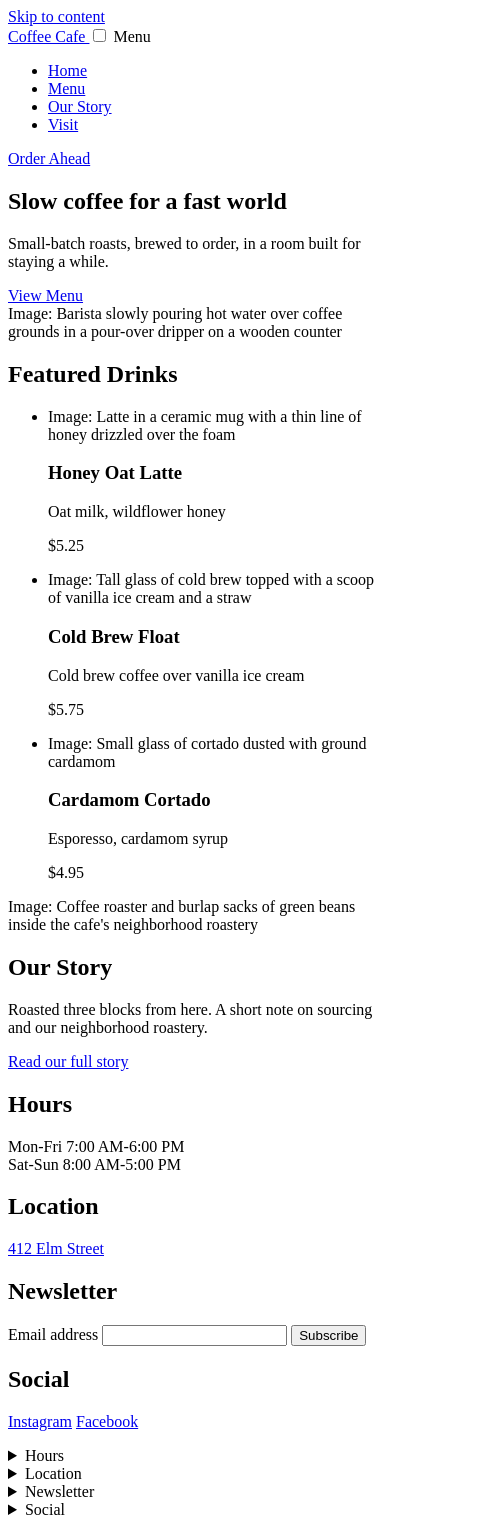
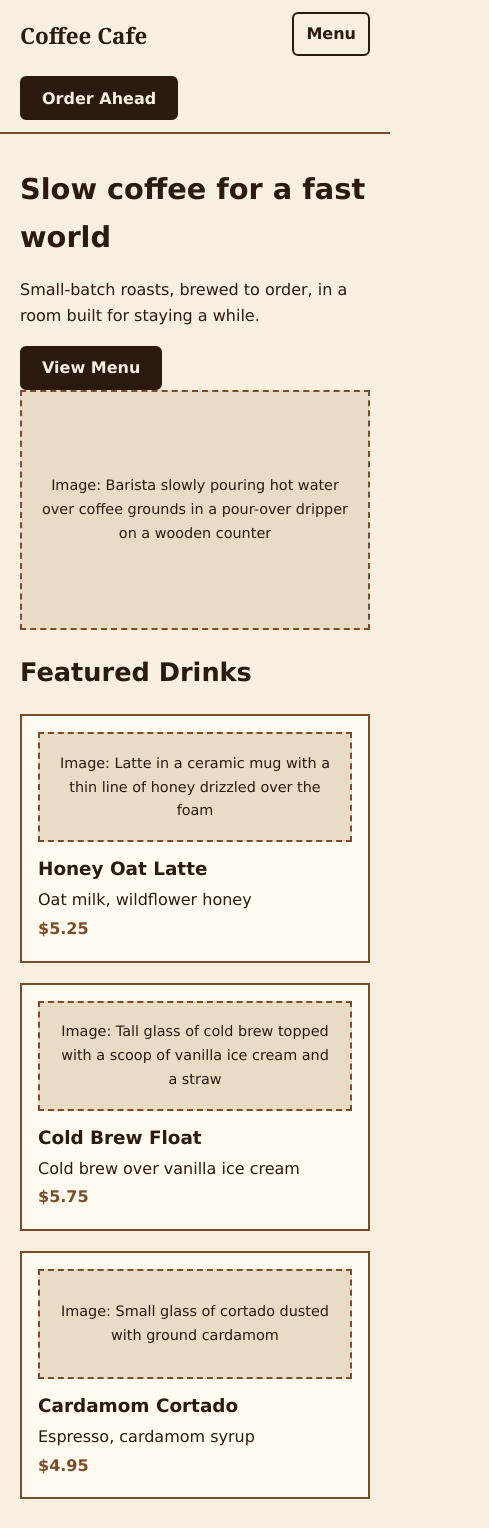
Before and after one commit to acole16UWG/Coffee-Cafe, a plain HTML site: page index.html in a window 390 px wide. Shown: the top 1528 px of the page, 489 px wide, since content can reach past the window. Drawn offline with Linux system fonts and the light colour scheme.

Commit message:
Styling and Cleaning + Added CSS altered code within all html files in order to clean and ensure more stylistic coding practices.

```diff
--- a/index.html
+++ b/index.html
@@ -4,7 +4,7 @@
 <head>
     <meta charset="utf-8" />
     <meta name="viewport" content="width=device-width, initial-scale=1" />
-    <title>Home | Coffee Cafe</title>
+    <title>Home | Coffee Cafe Test Website</title>
     <meta name="description" content="Slow coffee for a fast world. Small-batch roasts, brewed to order." />
     <link rel="stylesheet" href="styles.css" />
 </head>
@@ -34,23 +34,23 @@
         </div>
     </header>
 
-    <main id="main" tabindex="1">
+    <main id="main" tabindex="-1">
         <div class="wrap">
-            <!--PHOTOS: each <div class="photo"> marks where an image goes. Its text is the alt text.
-                To add a photo, replace the div with <img src="..." alt="(that text)" width height>. -->
+            <!-- PHOTOS: each <div class="photo"> marks where an image goes. Its text is the alt text.
+             To add a photo, replace the div with <img src="..." alt="(that text)" width height>. -->
 
             <section class="hero" aria-labelledby="hero-heading">
                 <div>
                     <h1 id="hero-heading">Slow coffee for a fast world</h1>
                     <p>Small-batch roasts, brewed to order, in a room built for staying a while.</p>
-                    <a class="photo" href="menu.html">View Menu</a>
+                    <a class="btn" href="menu.html">View Menu</a>
                 </div>
                 <div class="photo">Image: Barista slowly pouring hot water over coffee grounds in a pour-over dripper on
                     a
                     wooden counter</div>
             </section>
 
-            <section aria-labelledby="feature-heading">
+            <section aria-labelledby="featured-heading">
                 <h2 id="featured-heading">Featured Drinks</h2>
                 <ul class="cards">
                     <li>
@@ -71,7 +71,7 @@
                             </div>
                             <div>
                                 <h3>Cold Brew Float</h3>
-                                <p>Cold brew coffee over vanilla ice cream</p>
+                                <p>Cold brew over vanilla ice cream</p>
                                 <p class="price">$5.75</p>
                             </div>
                         </article>
@@ -81,7 +81,7 @@
                             <div class="photo">Image: Small glass of cortado dusted with ground cardamom</div>
                             <div>
                                 <h3>Cardamom Cortado</h3>
-                                <p>Esporesso, cardamom syrup</p>
+                                <p>Espresso, cardamom syrup</p>
                                 <p class="price">$4.95</p>
                             </div>
                         </article>
@@ -107,7 +107,7 @@
             <div class="grid footer-desktop">
                 <section>
                     <h2>Hours</h2>
-                    <p>Mon-Fri 7:00 AM-6:00 PM<br />Sat-Sun 8:00 AM-5:00 PM</p>
+                    <p>Mon-Fri 7:00-18:00<br />Sat-Sun 8:00-17:00</p>
                 </section>
 
                 <section>
@@ -119,7 +119,7 @@
                     <h2>Newsletter</h2>
                     <form action="#">
                         <label for="newsletter-desktop">Email address</label>
-                        <input id="newsletter-desktop" type="email" autocomplete="email" required />
+                        <input id="newsletter-desktop" name="email" type="email" autocomplete="email" required />
                         <button class="btn accent" type="submit">Subscribe</button>
                     </form>
                 </section>
@@ -136,7 +136,7 @@
             <div class="footer-mobile">
                 <details>
                     <summary>Hours</summary>
-                    <p>Mon-Fri 7:00 AM-6:00 PM<br />Sat-Sun 8:00 AM-5:00 PM</p>
+                    <p>Mon-Fri 7:00-18:00<br />Sat-Sun 8:00-17:00</p>
                 </details>
 
                 <details>
--- a/our-story.html
+++ b/our-story.html
@@ -5,8 +5,8 @@
     <meta charset="utf-8" />
     <meta name="viewport" content="width=device-width, initial-scale=1" />
     <title>Our Story | Coffee Cafe</title>
-    <meta nam="description" content="How Coffee Cafe roasts, brews and belongs to the neighborhood." />
-    <link rel="stylesheet" href="style.css" />
+    <meta name="description" content="How Coffee Cafe roasts, brews and belongs to the neighborhood." />
+    <link rel="stylesheet" href="styles.css" />
 </head>
 
 <body>
@@ -65,7 +65,7 @@
             <div class="grid footer-desktop">
                 <section>
                     <h2>Hours</h2>
-                    <p>Mon-Fri 7:00 AM-6:00 PM<br />Sat-Sun 8:00 AM-5:00 PM</p>
+                    <p>Mon-Fri 7:00-18:00<br />Sat-Sun 8:00-17:00</p>
                 </section>
 
                 <section>
@@ -80,6 +80,8 @@
                         <input id="newsletter-desktop" name="email" type="email" autocomplete="email" required />
                         <button class="btn accent" type="submit">Subscribe</button>
                     </form>
+                </section>
+
                 <section>
                     <h2>Social</h2>
                     <p>
@@ -89,7 +91,7 @@
                 </section>
             </div>
 
-            <div class="footer-mobile"></div>
+            <div class="footer-mobile">
                 <details>
                     <summary>Hours</summary>
                     <p>Mon-Fri 7:00-18:00<br />Sat-Sun 8:00-17:00</p>
--- /dev/null
+++ b/styles.css
@@ -0,0 +1,459 @@
+:root {
+    --ink: #2B1A10;
+    --cream: #F7F0E1;
+    --brown: #7B4B2A;
+    --orange: #D9772A;
+    --burnt: #A8531A;
+    --blue: #264653;
+    --err: #8B1A1A;
+}
+
+* {
+    box-sizing: border-box;
+}
+
+/* Base */
+body {
+    margin: 0;
+    background: var(--cream);
+    color: var(--ink);
+    font: 1rem/1.65 Verdana, Geneva, sans-serif;
+}
+
+.brand {
+    font-family: Georgia, "Times New Roman", serif;
+    line-height: 1.2;
+}
+
+h1 {
+    font-size: 2.25rem;
+    margin: 0 0 1rem;
+}
+
+h2 {
+    font-size: 1.6rem;
+}
+
+h3 {
+    font-size: 1.15rem;
+    margin: 0;
+}
+
+a {
+    color: var(--blue);
+}
+
+.wrap {
+    max-width: 1180px;
+    margin: 0 auto;
+    padding: 0 1.25rem;
+}
+
+:focus-visible {
+    outline: 3px solid var(--blue);
+    outline-offset: 2px;
+    box-shadow: 0 0 0 6px var(--cream);
+}
+
+.skip {
+    position: absolute;
+    left: .5rem;
+    top: -4rem;
+    background: var(--blue);
+    color: #fff;
+    padding: .75rem 1rem;
+    z-index: 10;
+    border-radius: 4px;
+}
+
+.skip:focus {
+    top: .5rem;
+}
+
+header.site {
+    border-bottom: 2px solid var(--brown);
+}
+
+header.site .wrap {
+    display: flex;
+    align-items: center;
+    justify-content: space-between;
+    gap: 1rem;
+    padding-block: .75rem;
+    flex-wrap: wrap;
+}
+
+.brand {
+    display: flex;
+    align-items: center;
+    gap: .5rem;
+    font-size: 1.4rem;
+    font-weight: 700;
+    color: var(--ink);
+    text-decoration: none;
+}
+
+nav ul {
+    display: flex;
+    gap: .25rem;
+    list-style: none;
+    margin: 0;
+    padding: 0;
+}
+
+nav a {
+    display: inline-flex;
+    align-items: center;
+    min-height: 44px;
+    padding: 0 .75rem;
+    color: var(--ink);
+    text-decoration: none;
+}
+
+nav a:hover {
+    text-decoration: underline;
+}
+
+nav a[aria-current=page] {
+    font-weight: 700;
+    border-bottom: 3px solid var(--burnt);
+}
+
+.photo {
+    display: flex;
+    align-items: center;
+    justify-content: center;
+    min-height: 110px;
+    padding: 1rem;
+    border: 2px dashed var(--brown);
+    background: #e8dcc4;
+    color: var(--ink);
+    font-size: 0.9rem;
+    text-align: center;
+}
+
+.hero .photo,
+.story .photo,
+.map .photo {
+    min-height: 240px;
+}
+
+.btn {
+    display: inline-flex;
+    align-items: center;
+    justify-content: center;
+    min-height: 44px;
+    min-width: 44px;
+    padding: 0 1.25rem;
+    border-radius: 6px;
+    background: var(--ink);
+    color: var(--cream);
+    font: 700 1rem Verdana, sans-serif;
+    text-decoration: none;
+    border: 2px solid var(--ink);
+    cursor: pointer;
+}
+
+.btn:hover {
+    background: var(--blue);
+    border-color: var(--blue);
+}
+
+.btn.accent {
+    background: var(--orange);
+    color: var(--ink);
+    border-color: var(--ink);
+}
+
+main {
+    padding-block: 2rem;
+}
+
+.story {
+    display: grid;
+    grid-template-columns: 1fr 1fr;
+    gap: 2rem;
+    align-items: center;
+    margin-block: 2rem;
+}
+
+.cards {
+    display: grid;
+    grid-template-columns: repeat(3, 1fr);
+    gap: 1.25rem;
+    padding: 0;
+    list-style: none;
+}
+
+.card {
+    display: flex;
+    flex-direction: column;
+    gap: 0.75rem;
+    border: 2px solid var(--brown);
+    padding: 1rem;
+    background: #fffaf0;
+}
+
+.card p {
+    margin: .15rem 0;
+}
+
+.price {
+    font-weight: 700;
+    color: var(--brown);
+}
+
+.visit {
+    display: grid;
+    grid-template-columns: 1fr 1fr;
+    gap: 2rem;
+}
+
+dl.hours {
+    margin: 0;
+}
+
+dl.hours div {
+    display: flex;
+    justify-content: space-between;
+    border-bottom: 1px dotted var(--brown);
+    padding: .5rem 0;
+}
+
+dt {
+    font-weight: 700;
+}
+
+dd {
+    margin: 0;
+}
+
+.map {
+    border: 2px solid var(--brown);
+    padding: 1rem;
+    background: #fffaf0;
+}
+
+form {
+    display: grid;
+    gap: 1rem;
+    max-width: 560px;
+}
+
+label {
+    font-weight: 700;
+    display: block;
+    margin-bottom: .25rem;
+}
+
+textarea {
+    width: 100%;
+    min-height: 44px;
+    padding: .6rem;
+    border: 2px solid var(--ink);
+    border-radius: 4px;
+    background: #fff;
+    font: inherit;
+    color: var(--ink);
+}
+
+textarea {
+    min-height: 140px;
+}
+
+footer.site {
+    background: var(--ink);
+    color: var(--cream);
+    padding-block: 2rem;
+    margin-top: 3rem;
+}
+
+footer.site a {
+    color: var(--cream);
+}
+
+footer.site .grid {
+    display: grid;
+    grid-template-columns: repeat(4, 1fr);
+    gap: 1.5rem;
+}
+
+footer.site h2 {
+    font-size: 1rem;
+    margin: 0 0 .5rem;
+}
+
+footer.site input {
+    max-width: 100%;
+}
+
+.vh {
+    position: absolute;
+    width: 1px;
+    height: 1px;
+    overflow: hidden;
+    clip: rect(0 0 0 0);
+}
+
+@media (max-width: 800px) {
+    h1 {
+        font-size: 1.8rem;
+    }
+
+    nav {
+        width: 100%
+    }
+
+    nav ul {
+        flex-direction: column;
+    }
+
+    .hero,
+    .story,
+    .visit {
+        grid-template-columns: 1fr;
+    }
+
+    .cards {
+        grid-template-columns: 1fr;
+    }
+}
+
+.menu-toggle {
+    display: none;
+    align-items: center;
+    justify-content: center;
+    min-height: 44px;
+    min-width: 44px;
+    padding: 0 0.75rem;
+    border: 2px solid var(--ink);
+    border-radius: 6px;
+    cursor: pointer;
+}
+
+.nav-check:focus-visible+.menu-toggle {
+    outline: 3px solid var(--blue);
+    outline-offset: 2px;
+    box-shadow: 0 0 0 6px var(--cream);
+}
+
+.chips {
+    display: flex;
+    flex-wrap: wrap;
+    gap: 0.5rem;
+    margin: 0 0 1.5rem;
+    padding: 0;
+    border: 0;
+}
+
+.chip {
+    display: inline-flex;
+    align-items: center;
+    min-height: 44px;
+    padding: 0 1rem;
+    border: 2px solid var(--burnt);
+    border-radius: 999px;
+    cursor: pointer;
+}
+
+.chip-input:checked+.chip {
+    background: var(--orange);
+    border-color: var(--ink);
+    font-weight: 700;
+}
+
+.chip-input:focus-visible+.chip {
+    outline: 3px solid var(--blue);
+    outline-offset: 2px;
+    box-shadow: 0 0 0 6px var(--cream);
+}
+
+main:has(#filter-coffee:checked) [data-cat]:not([data-cat="coffee"]),
+main:has(#filter-tea:checked) [data-cat]:not([data-cat="tea"]),
+main:has(#filter-pastries:checked) [data-cat]:not([data-cat="pastries"]),
+main:has(#filter-seasonal:checked) [data-cat]:not([data-cat="seasonal"]) {
+    display: none;
+}
+
+.error {
+    display: none;
+    margin: 0.25rem 0 0;
+    color: var(--err);
+    font-weight: 700;
+}
+
+input:user-invalid~.error,
+textarea:user-invalid~.error {
+    display: block;
+}
+
+input:user-invalid,
+textarea:user-invalid {
+    border-color: var(--err);
+    border-width: 3px;
+}
+
+.footer-mobile {
+    display: none;
+}
+
+.footer-mobile details {
+    border-bottom: 1px solid var(--brown);
+}
+
+.footer-mobile summary {
+    display: flex;
+    align-items: center;
+    justify-content: space-between;
+    min-height: 44px;
+    font: 700 1rem Georgia, serif;
+    cursor: pointer;
+    list-style: none;
+}
+
+.footer-mobile summary::-webkit-details-marker {
+    display: none;
+}
+
+.footer-mobile summary::after {
+    content: "+";
+}
+
+.footer-mobile details[open] summary::after {
+    content: "\2212";
+}
+
+.footer-mobile summary:focus-visible {
+    outline: 3px solid var(--cream);
+    outline-offset: 2px;
+    box-shadow: none;
+}
+
+@media (max-width: 800px) {
+    .menu-toggle {
+        display: inline-flex;
+    }
+
+    nav {
+        display: none;
+    }
+
+    .nav-check:checked~nav {
+        display: block;
+    }
+
+    .footer-desktop {
+        display: none;
+    }
+
+    .footer-mobile {
+        display: block;
+    }
+}
+
+@media (prefers-reduced-motion: reduce) {
+    * {
+        transition: none !important;
+        scroll-behavior: auto !important;
+    }
+}
```
Also changed, not shown: menu.html (+2 -2 lines), visit.html (+3 -3 lines). Lines whose indentation alone changed are shown as unchanged.
